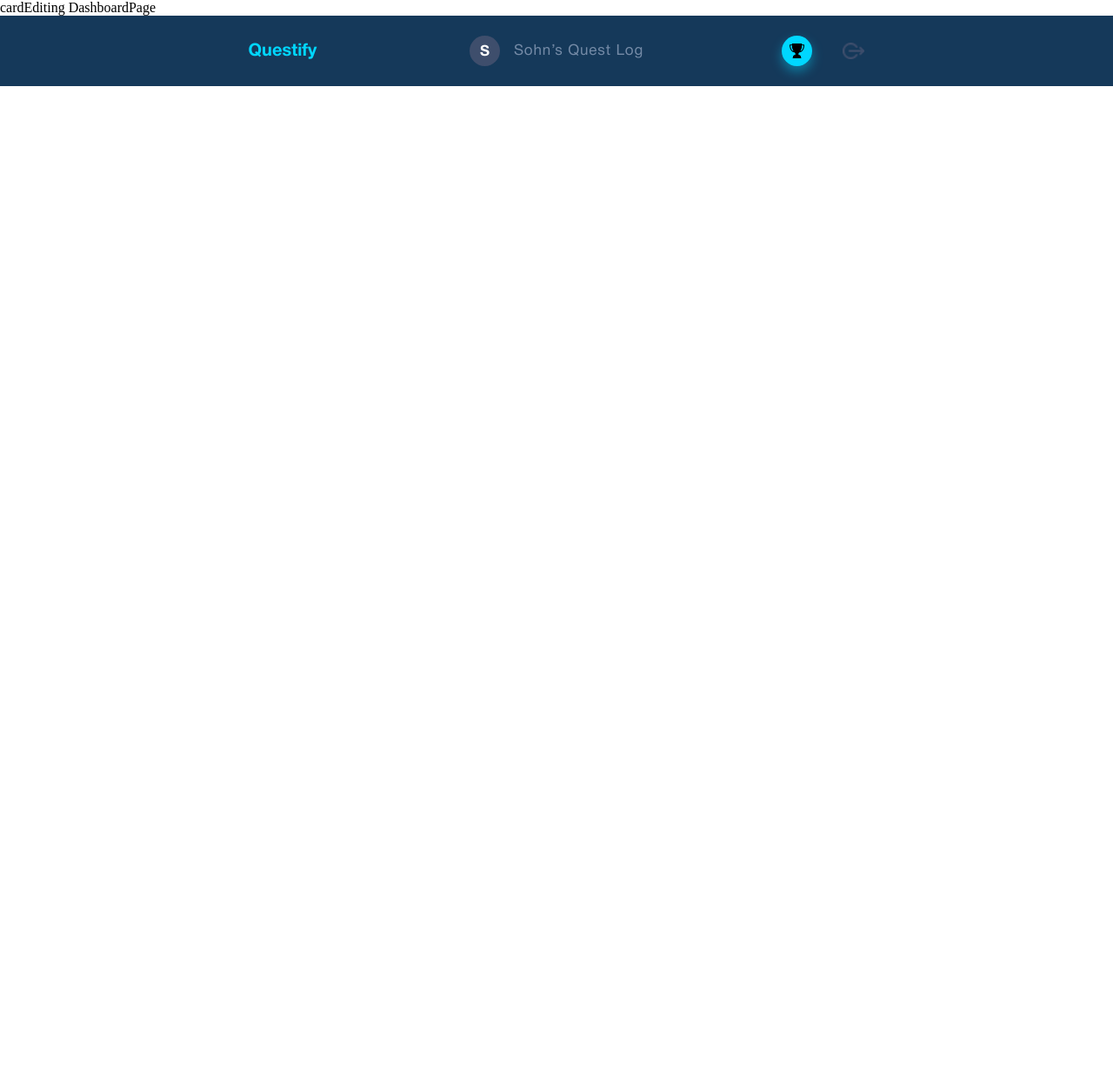
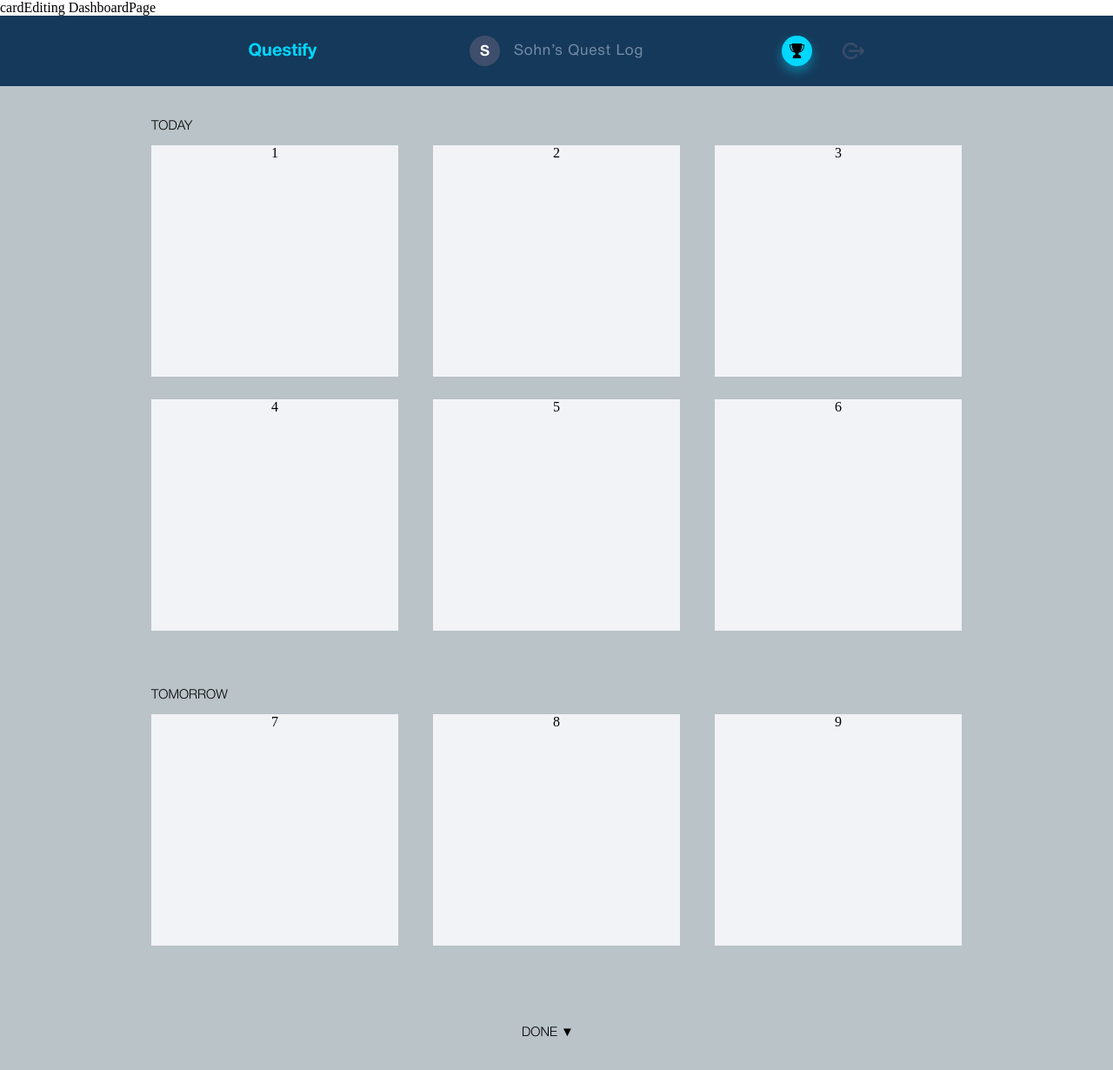
Before and after one commit to SeregaLucky/questify_frontend, a React (Create React App) app: page /dashboard in a window 1280 px wide. Shown: the top 1230 px of the page at 87% size. Before the commit the page ends 800 px from the top, so only its background shows below. Built offline with nearby package versions, Linux system fonts and the light colour scheme.

Commit message:
init dashboardpage

```diff
--- a/src/pages/DashboardPage/DashboardPage.js
+++ b/src/pages/DashboardPage/DashboardPage.js
@@ -1,17 +1,87 @@
-import React from 'react';
+import React, { Component } from 'react';
+import shortid from 'shortid';
+
+import * as styles from './DashboardPage.module.css';
 import CardEding from '../../components/CardEding/CardEding';
 import Header from '../../components/Header/Header';
 
-const DashboardPage = () => {
+class DashboardPage extends Component {
+  state = {
+    isDoneOpen: false,
+    collection: [
+      {
+        today: false,
+        tomorrow: false,
+        done: true,
+        dueDate: '2019-03-16T14:13:53.954Z',
+      },
+      {
+        today: false,
+        tomorrow: false,
+        done: true,
+        dueDate: '2019-03-17T14:13:53.954Z',
+      },
+      {
+        today: false,
+        tomorrow: false,
+        done: false,
+        dueDate: '2019-03-17T14:13:53.954Z',
+      },
+    ],
+  };
+
+  handleClick = e => {
+    this.setState(state => ({ isDoneOpen: !state.isDoneOpen }));
+  };
+
+  render() {
     return (
       <>
-      cardEditing
-      DashboardPage
+        cardEditing DashboardPage
         {/* Uncommit for checking */}
         {/* <CardEding /> */}
         <Header />
+        <div className={styles.container}>
+          <div className={styles.today}>
+            <p className={styles.text}>today</p>
+            <div className={styles.card}>1</div>
+            <div className={styles.card}>2</div>
+            <div className={styles.card}>3</div>
+            <div className={styles.card}>4</div>
+            <div className={styles.card}>5</div>
+            <div className={styles.card}>6</div>
+          </div>
+          <div className={styles.tomorrow}>
+            <p className={styles.text}>tomorrow</p>
+            <div className={styles.card}>7</div>
+            <div className={styles.card}>8</div>
+            <div className={styles.card}>9</div>
+          </div>
+
+          <div className={styles.done}>
+            {this.state.isDoneOpen ? (
+              <p className={styles.text} onClick={this.handleClick}>
+                done &#9650;
+              </p>
+            ) : (
+              <p className={styles.text} onClick={this.handleClick}>
+                done &#9660;
+              </p>
+            )}
+            {this.state.isDoneOpen
+              ? this.state.collection
+                  .filter(items => items.done)
+                  .map(item => (
+                    <div key={shortid.generate()} className={styles.card}>
+                      {item.dueDate}
+                    </div>
+                  ))
+              : null}
+          </div>
+        </div>
       </>
     );
-};
+  }
+}
 
 export default DashboardPage;
--- /dev/null
+++ b/src/pages/DashboardPage/DashboardPage.module.css
@@ -0,0 +1,167 @@
+@import '../../stylesheet/vars.css';
+
+.container {
+  display: grid;
+  justify-items: center;
+  grid-template-columns: 1fr;
+  background-color: var(--light-gray);
+  padding-left: 18px;
+  padding-right: 18px;
+}
+
+.today {
+  display: grid;
+  grid-row-gap: 22px;
+  margin-bottom: 40px;
+  padding-top: 38px;
+}
+
+.tomorrow {
+  display: grid;
+  grid-row-gap: 22px;
+  margin-bottom: 72px;
+}
+
+.done {
+  display: grid;
+  grid-row-gap: 22px;
+  margin-bottom: 44px;
+}
+
+.card {
+  width: 284px;
+  height: 266px;
+  background-color: var(--background-color);
+  text-align: center;
+}
+
+.text {
+  font-size: 15px;
+  font-family: 'HelveticaNeueCyrLight', sans-serif;
+  text-transform: uppercase;
+  justify-self: start;
+  cursor: pointer;
+}
+
+@media all and (min-width: 768px) {
+  .container {
+    padding: 0 80px 0 80px;
+  }
+
+  .today {
+    grid-template-areas:
+      'p p'
+      'card card'
+      'card card'
+      'card card';
+    grid-template-columns: 1fr 1fr;
+    grid-template-rows: 4px repeat(3, 1fr);
+    grid-column-gap: 40px;
+    grid-row-gap: 28px;
+  }
+
+  .tomorrow {
+    grid-template-areas:
+      'p p'
+      'card card'
+      'card card';
+    grid-template-columns: 1fr 1fr;
+    grid-template-rows: 4px repeat(2, 1fr);
+    grid-column-gap: 40px;
+  }
+
+  .done {
+    grid-template-areas:
+      'p p'
+      'card card';
+    grid-template-columns: 1fr 1fr;
+    grid-template-rows: 4px 1fr;
+    grid-column-gap: 40px;
+    padding-bottom: 74px;
+  }
+
+  .text {
+    grid-area: p;
+  }
+}
+
+@media all and (min-width: 1026px) {
+  .container {
+    padding: 0 44px 0 44px;
+  }
+
+  .today {
+    grid-template-areas:
+      'p p p'
+      'card card card'
+      'card card card'
+      'card card card';
+    grid-template-columns: repeat(3, 1fr);
+    grid-template-rows: 4px repeat(2, 1fr);
+    grid-row-gap: 26px;
+  }
+
+  .tomorrow {
+    grid-template-areas:
+      'p p p'
+      'card card card'
+      'card card card';
+    grid-template-columns: repeat(3, 1fr);
+    grid-template-rows: 4px 1fr;
+    grid-row-gap: 26px;
+    margin-bottom: 66px;
+  }
+
+  .done {
+    grid-template-areas:
+      'p p p'
+      'card card card';
+    grid-template-columns: repeat(3, 1fr);
+    grid-template-rows: 4px 1fr;
+    grid-row-gap: 36px;
+    padding-bottom: 74px;
+  }
+}
+
+@media all and (min-width: 1920px) {
+  .container {
+    padding: 0 92px 0 92px;
+  }
+
+  .card {
+    width: 314px;
+    height: 292px;
+  }
+
+  .today {
+    grid-template-areas:
+      'p p p p p'
+      'card card card card card'
+      'card card card card card';
+    grid-template-columns: repeat(5, 1fr);
+    grid-template-rows: 4px repeat(2, 1fr);
+    grid-column-gap: 42px;
+    grid-row-gap: 30px;
+  }
+
+  .tomorrow {
+    grid-template-areas:
+      'p p p p p'
+      'card card card card card';
+    grid-template-columns: repeat(5, 1fr);
+    grid-template-rows: 4px 1fr;
+    grid-column-gap: 42px;
+    grid-row-gap: 30px;
+  }
+
+  .done {
+    grid-template-areas:
+      'p p p p p'
+      'card card card card card';
+    grid-template-columns: repeat(5, 1fr);
+    grid-template-rows: 4px 1fr;
+    grid-row-gap: 30px;
+    grid-column-gap: 42px;
+    padding-bottom: 146px;
+  }
+}
```
Also changed, not shown: package.json (line endings or trailing spaces). Lines whose indentation alone changed are shown as unchanged.
